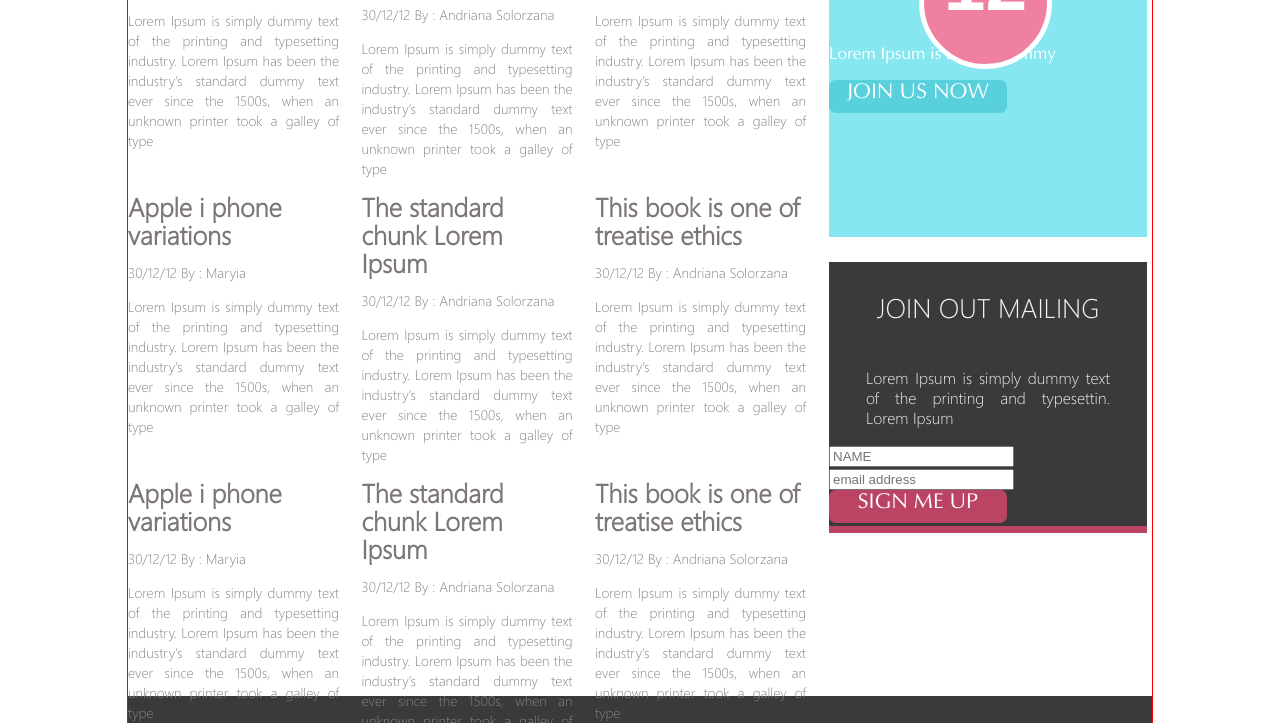
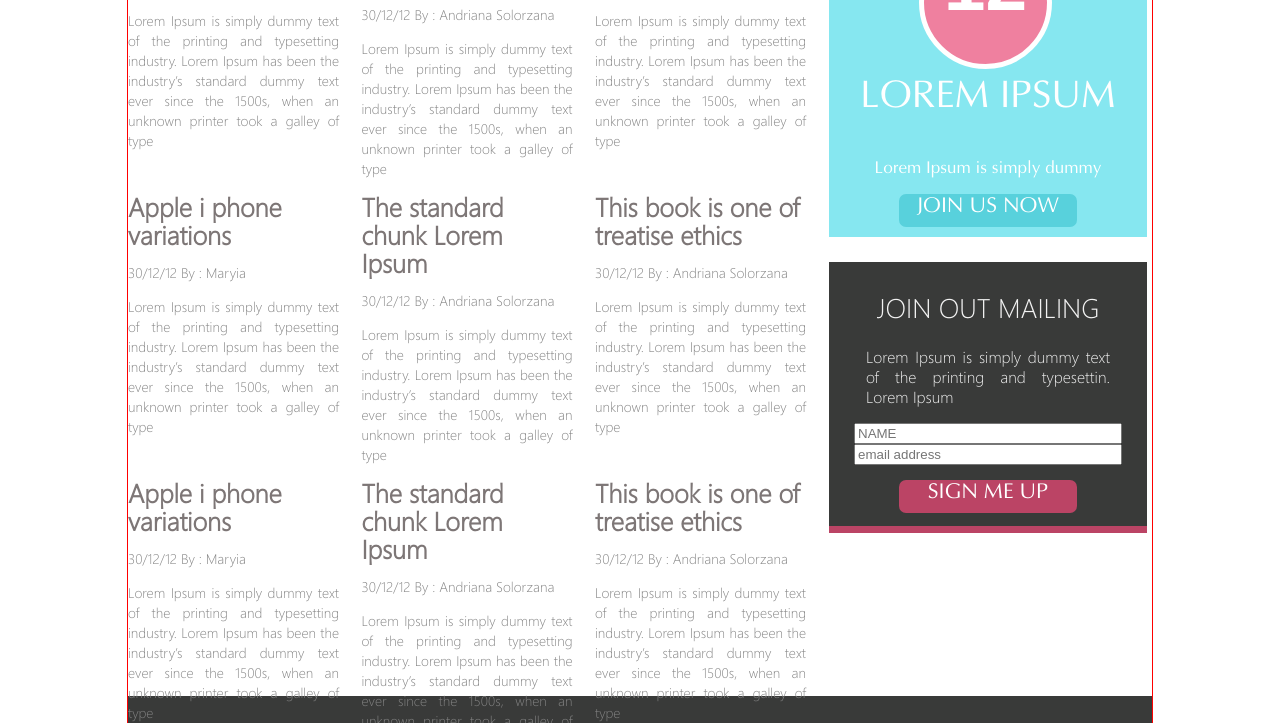
Before and after one commit to lylykvvl/rx-20, a plain HTML site: page laptop/index.html in a window 1280 px wide. Shown: the part 910-1633 px from the top of the page. Drawn offline with Linux system fonts and the light colour scheme; a web font is replaced by a local one.

Commit message:
'LM-8888-change_second_block_css'

```diff
--- a/laptop/css/style.scss
+++ b/laptop/css/style.scss
@@ -192,7 +192,7 @@ section{
   display: block;
   width: 130px;
   height: 128px;
-  background: url("../images/sprite.png")   -165px -9px no-repeat;
+  background: url("../images/sprite.png") -165px -9px no-repeat;
   position: relative;
 }
 
@@ -337,11 +337,18 @@ h3{
   font-family: "Optimal Medium", sans-serif;
   font-size: 36px;
   color: #ffffff;
+  text-align: center;
+}
+
+.ad2__heading{
+  padding-top: 110px;
+
 }
 
 .ad2__text{
   text-transform: none;
   font-size: 16px;
+  margin-top: 40px;
 }
 
 
@@ -358,6 +365,7 @@ h3{
   font-size: 20px;
   text-transform: uppercase;
   color: #ffffff;
+  margin: auto;
 }
 
 .ad__3{
@@ -372,8 +380,11 @@ h3{
 }
 
 .sub__form{
-  display: block;
+  display: inline-flex;
+  flex-direction: column;
+  margin: 0 25px 5px;
 }
+
 
 .sub__heading {
   font-size: 27px;
@@ -390,12 +401,14 @@ h3{
   line-height: 20px;
   color: #f2f2f2;
   padding: 0 37px;
+  margin-top: -5px;
 }
 
 
 .sub__btn{
   display: flex;
   background: #bb4465;
+  margin-top: 15px;
 }
 
 footer{
```
Also changed, not shown: laptop/css/style.css, 1 other file.
